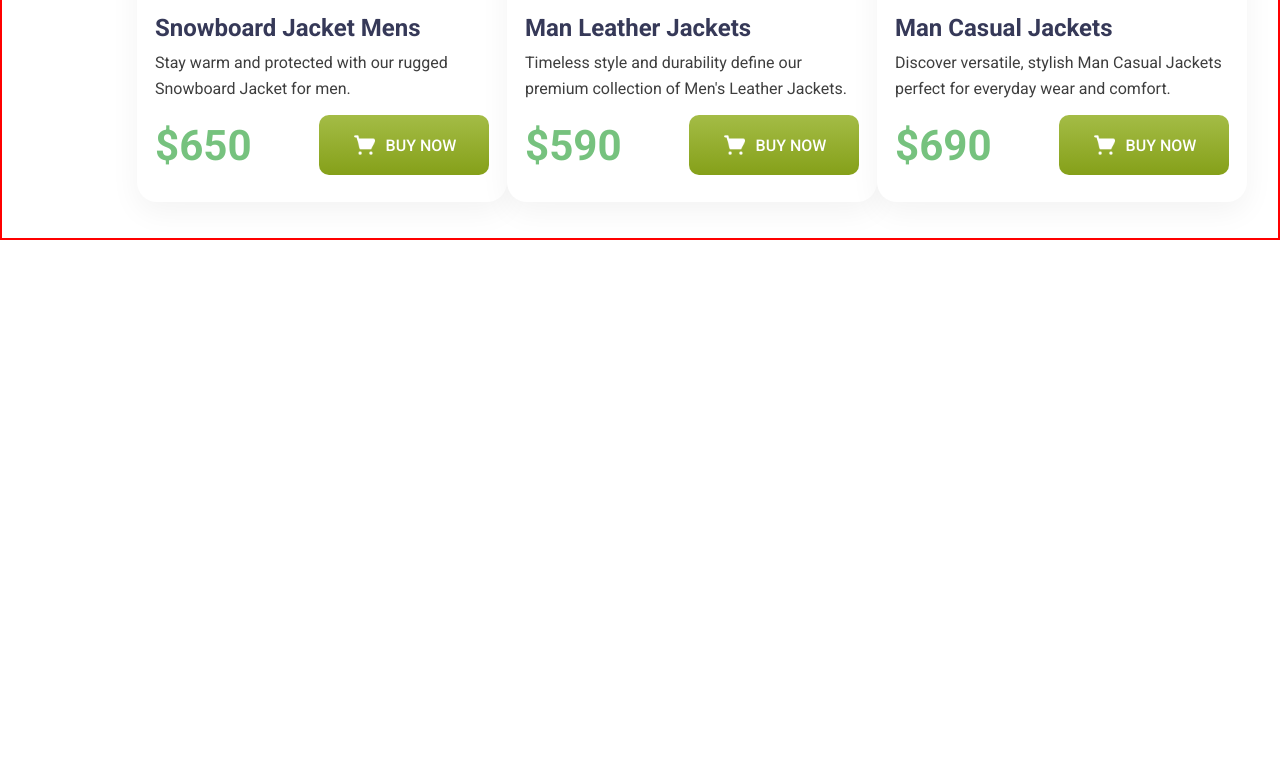
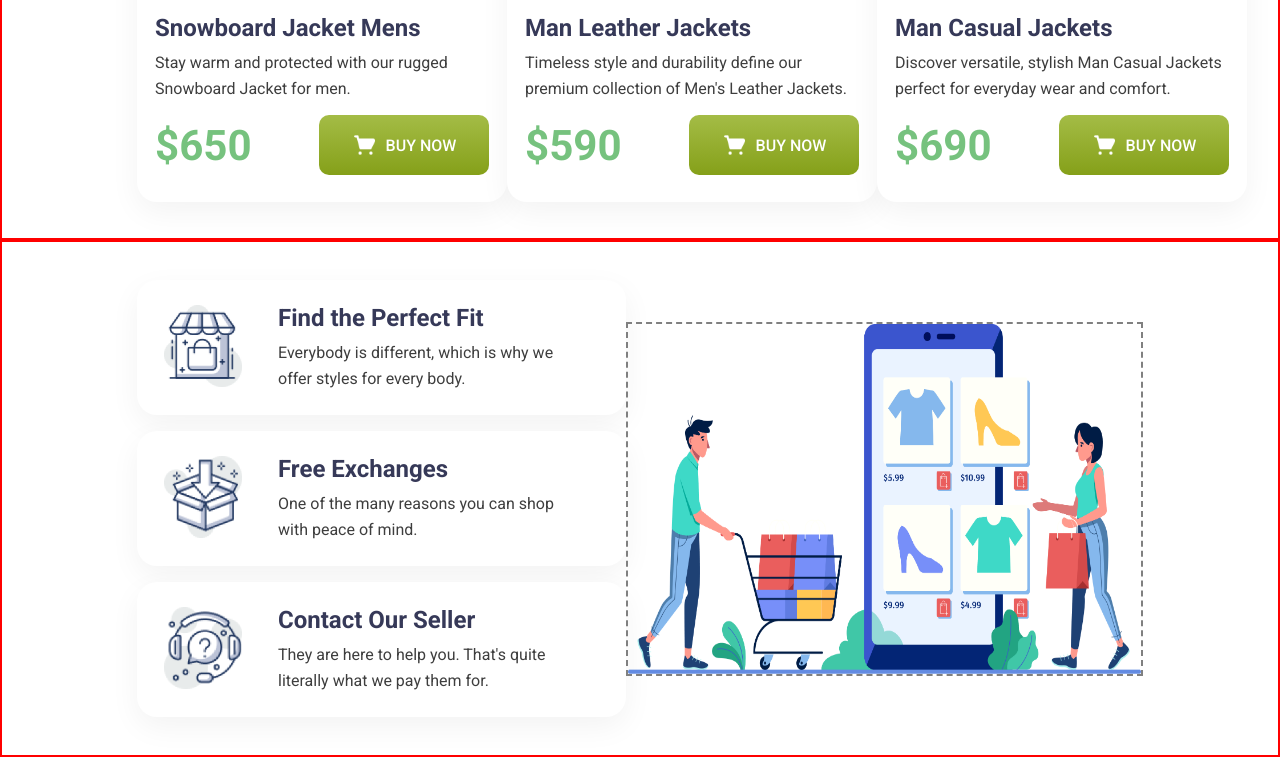
Before and after one commit to Nabilabintaakter/Penguin-Fashion-Jacket, a plain HTML site: page index.html in a window 1280 px wide. Shown: the part 1893-2650 px from the top of the page. Before the commit the page ends 2133 px from the top, so only its background shows below. Drawn offline with Linux system fonts and the light colour scheme.

Commit message:
added footer section

```diff
--- a/index.html
+++ b/index.html
@@ -164,5 +164,45 @@
         </section>
         <!-- men jacket ends here -->
     </main>
+        <!-- footer starts here -->
+    <footer class="footer-section-container full-container display-flex">
+            <div class="footer-section-card-container display-flex">
+                <div class="card display-flex">
+                    <div class="card-image-container">
+                        <img src="./Logo_Icon/image 12.png" alt="">
+                    </div>
+                    <div class="card-text-container">
+                        <p class="card-title">Find the Perfect Fit</p>
+                        <p class="card-desc">Everybody is different, which is why we
+                            offer styles for every body.</p>
+                    </div>
+                </div>
+                <div class="card display-flex">
+                    <div class="card-image-container">
+                        <img src="./Logo_Icon/image 13.png" alt="">
+                    </div>
+                    <div class="card-text-container">
+                        <p class="card-title">Free Exchanges</p>
+                        <p class="card-desc">One of the many reasons you can shop
+                            with peace of mind.</p>
+                    </div>
+                </div>
+                <div class="card display-flex">
+                    <div class="card-image-container">
+                        <img src="./Logo_Icon/image 14.png" alt="">
+                    </div>
+                    <div class="card-text-container">
+                        <p class="card-title">Contact Our Seller</p>
+                        <p class="card-desc">They are here to help you. That's quite
+                            literally what we pay them for.</p>
+                    </div>
+                </div>
+
+            </div>
+            <div class="footer-section-image-container">
+                <img src="./Logo_Icon/XMLID 1.png" alt="">
+            </div>
+    </footer>
+        <!-- footer ends here -->
 </body>
 </html>
--- a/style/style.css
+++ b/style/style.css
@@ -199,6 +199,7 @@ nav{
     font-size: 36px;
     font-weight: 900;
 }
+
 /* man jacket section */
 .men-jacket-1{
     width: 202px;
@@ -218,6 +219,56 @@ nav{
     border: 2px dashed gray;
     margin-top: 26px;
     margin-left: 63px;
+}
+
+/* footer section styles */
+
+.footer-section-container{
+    height: 517px;
+    justify-content: space-between;
+    align-items: center;
+}
+.footer-section-card-container{
+    flex-direction: column;
+    gap: 16px;
+}
+.card{
+    width: 489px;
+    height: 135px;
+    border-radius: 20px;
+    box-shadow: 0px 10px 30px 0px rgba(0, 0, 0, 0.05);
+    background: rgb(255, 255, 255);
+    padding: 20px 72px 20px 27px;
+    gap: 36px;
+    align-items: center;
+}
+.card-image-container img{
+    width: 78px;
+    height: 82px;
+}
+.card-title{
+    color: rgb(54, 57, 88);
+    font-family: "Roboto", sans-serif;
+    font-size: 1.5rem;
+    font-weight: 700;
+    line-height: 28px;
+    margin-bottom: 8px;
+}
+.card-desc{
+    color: rgb(62, 62, 62);
+    font-family: "Roboto", sans-serif;
+    font-size: 16px;
+    font-weight: 400;
+    line-height: 26px;
+}
+.footer-section-image-container{
+    width: 600px;
+    height: 354px;
+    border: 2px dashed gray;
+}
+.footer-section-image-container img{
+    width: 100%;
+    height: 100%;
 }
 
 /* responsiveness starts here */
```
